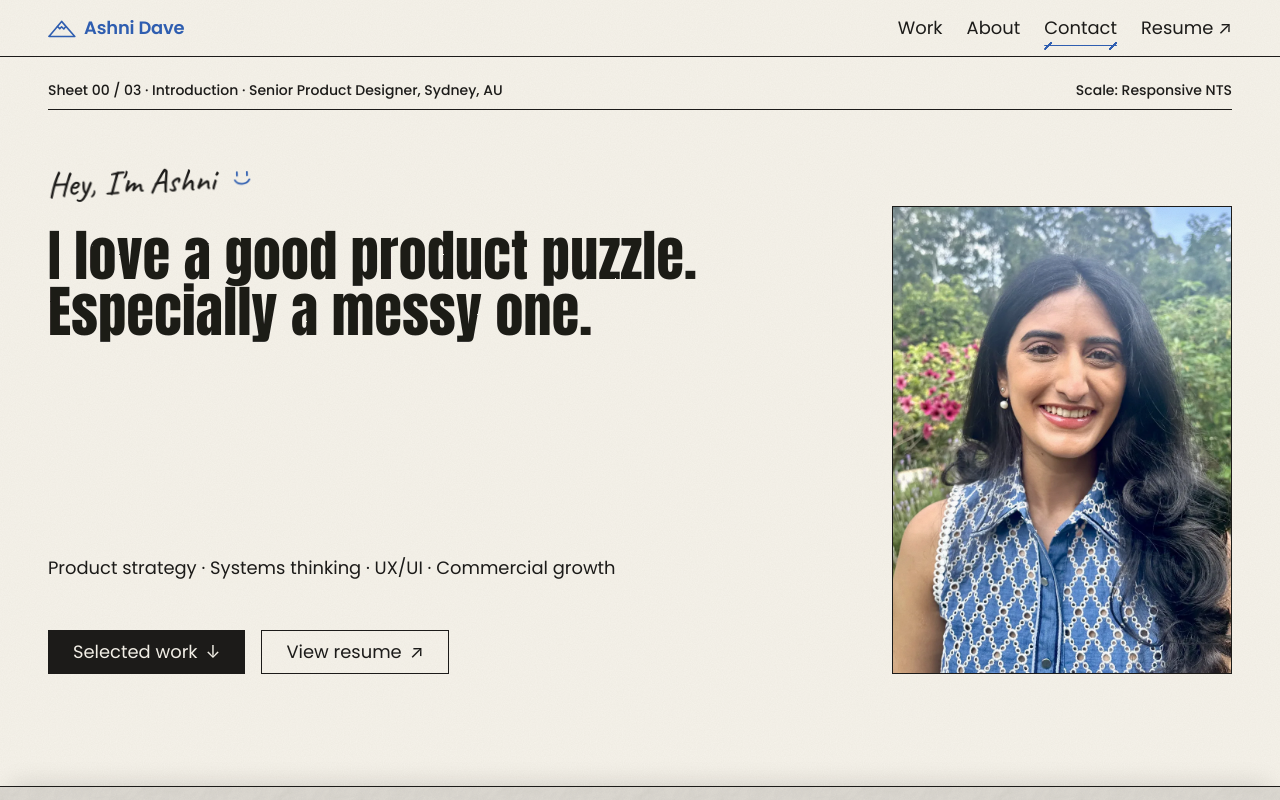
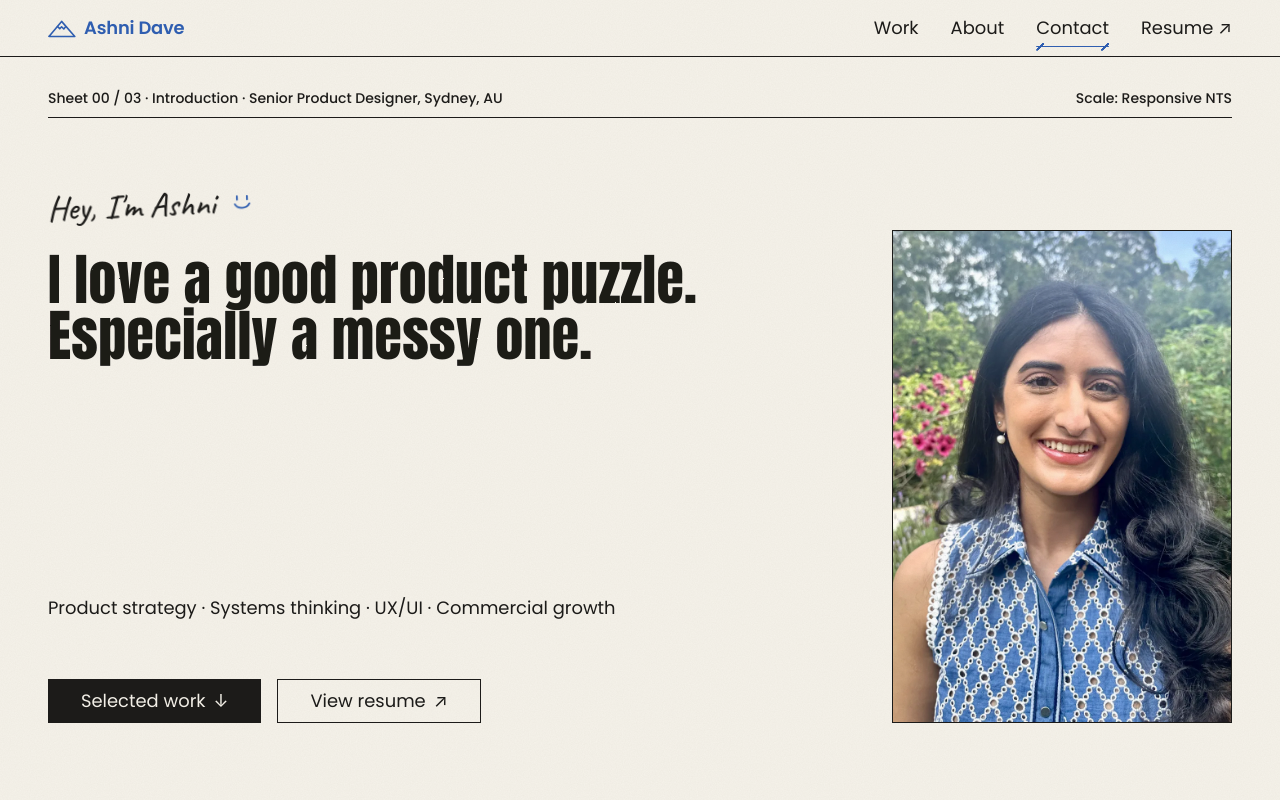
Before and after one commit to ishascape/October-Portfolio, a React (Vite) app: page / in a window 1280 px wide. Shown: the top 800 px of the page. Built offline with nearby package versions, Linux system fonts and the light colour scheme.

Commit message:
More breathing room: larger section spacing steps and looser body line height (#25)
Claude-Session: https://claude.ai/code/session_01M3sQFEaxMFSCL1fvnxLDvQ

Co-authored-by: Claude <noreply@anthropic.com>

```diff
--- a/src/styles/global.css
+++ b/src/styles/global.css
@@ -16,7 +16,7 @@ body {
   color: var(--ink);
   font-family: var(--font-sans);
   font-size: var(--text-body);
-  line-height: 1.55;
+  line-height: 1.65;
   -webkit-font-smoothing: antialiased;
 }
 
--- a/src/styles/tokens.css
+++ b/src/styles/tokens.css
@@ -21,14 +21,14 @@
   --text-label: 14px;
   --measure: 64ch;
 
-  /* Space: 8px scale */
+  /* Space: 8px scale. The small steps stay tight for UI; the larger steps give sections room to breathe. */
   --space-1: 4px;
   --space-2: 8px;
   --space-3: 16px;
-  --space-4: 24px;
-  --space-5: 40px;
-  --space-6: 64px;
-  --space-7: 104px;
+  --space-4: 28px;
+  --space-5: 48px;
+  --space-6: 80px;
+  --space-7: 128px;
 
   /* Layout */
   --content-max: 1280px;
@@ -53,6 +53,10 @@
 @media (min-width: 600px) {
   :root {
     --margin: 32px;
+    --space-4: 32px;
+    --space-5: 56px;
+    --space-6: 96px;
+    --space-7: 160px;
   }
 }
 
```
